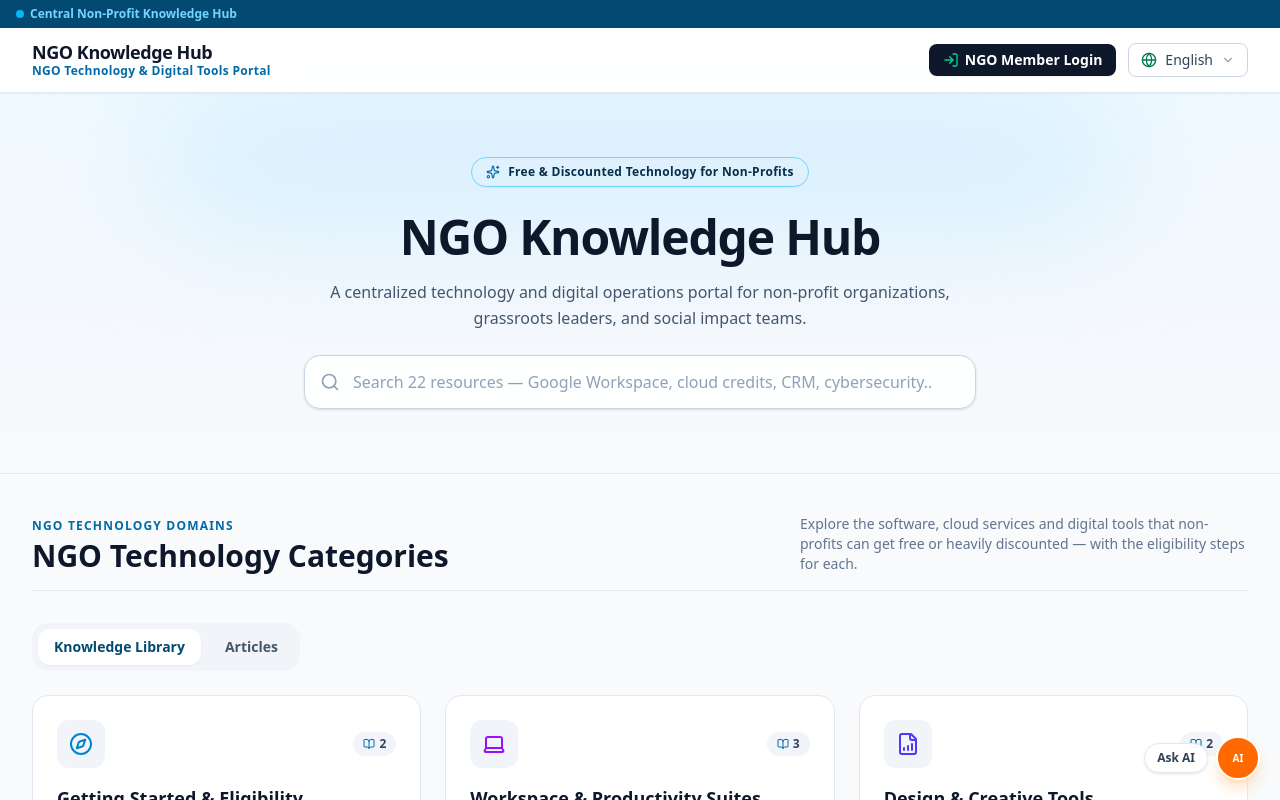
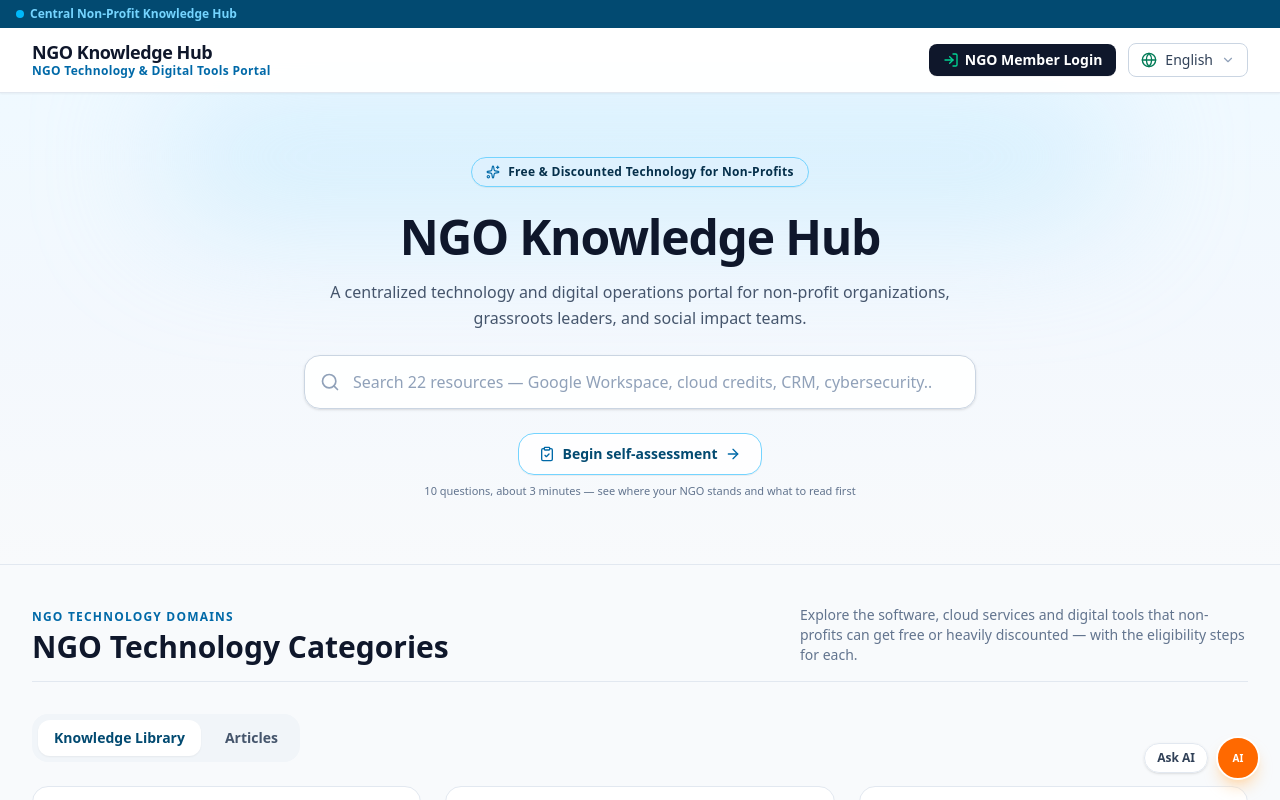
Before and after one commit to diegodsouza89/NGO-HUB, a React (Vite) app: page / in a window 1280 px wide. Shown: the top 800 px of the page. Built offline with nearby package versions, Linux system fonts and the light colour scheme.

Commit message:
as-4-app

```diff
--- a/src/components/src/App.tsx
+++ b/src/components/src/App.tsx
@@ -6,6 +6,7 @@ import { CategoryDetail } from './components/CategoryDetail';
 import { ArticleView } from './components/ArticleView';
 import { ContactModal } from './components/ContactModal';
 import { AskAi } from './components/AskAi';
+import { SelfAssessment } from './components/SelfAssessment';
 import { UserAuthModal } from './components/UserAuthModal';
 import { UserDashboardModal } from './components/UserDashboardModal';
 import { AdminLogin } from './components/admin/AdminLogin';
@@ -33,13 +34,13 @@ export default function App() {
 
   // UI Navigation States
   const [currentLanguage, setCurrentLanguage] = useState<Language>('en');
-  const getInitialView = (): 'home' | 'category' | 'article' | 'admin_login' | 'admin_panel' => {
+  const getInitialView = (): 'home' | 'category' | 'article' | 'assessment' | 'admin_login' | 'admin_panel' => {
     if (typeof window !== 'undefined' && isAdminRoute(window.location.pathname)) {
       return isAdminAuthenticated() ? 'admin_panel' : 'admin_login';
     }
     return 'home';
   };
-  const [currentView, setCurrentView] = useState<'home' | 'category' | 'article' | 'admin_login' | 'admin_panel'>(getInitialView);
+  const [currentView, setCurrentView] = useState<'home' | 'category' | 'article' | 'assessment' | 'admin_login' | 'admin_panel'>(getInitialView);
   const [selectedCategory, setSelectedCategory] = useState<Category | null>(null);
   const [selectedArticle, setSelectedArticle] = useState<Article | null>(null);
   const [selectedResourceType, setSelectedResourceType] = useState<string>('all');
@@ -174,6 +175,10 @@ export default function App() {
                     tagline={settings.tagline}
                     selectedResourceType={selectedResourceType}
                     onSelectResourceType={(type) => setSelectedResourceType(type)}
+                    onStartAssessment={() => {
+                      setCurrentView('assessment');
+                      window.scrollTo({ top: 0, behavior: 'smooth' });
+                    }}
                   />
 
                   <CategoryList
@@ -194,6 +199,17 @@ export default function App() {
                   currentLanguage={currentLanguage}
                   onSelectArticle={handleSelectArticle}
                   onBackToHome={handleNavigateHome}
+                />
+              )}
+
+              {currentView === 'assessment' && (
+                <SelfAssessment
+                  articles={articles}
+                  categories={categories}
+                  currentLanguage={currentLanguage}
+                  onSelectArticle={handleSelectArticle}
+                  onSelectCategory={handleSelectCategory}
+                  onExit={handleNavigateHome}
                 />
               )}
 
```
